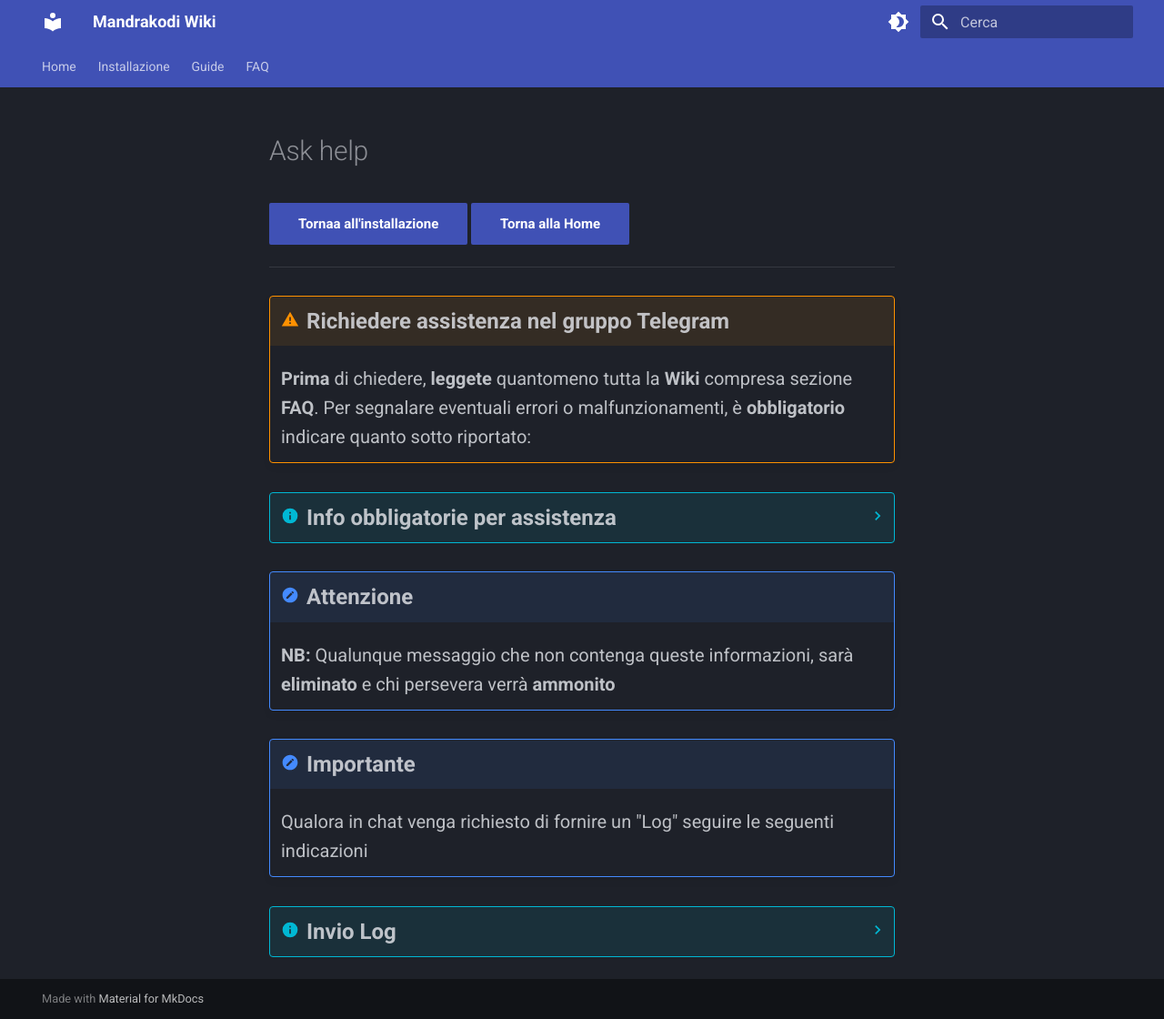
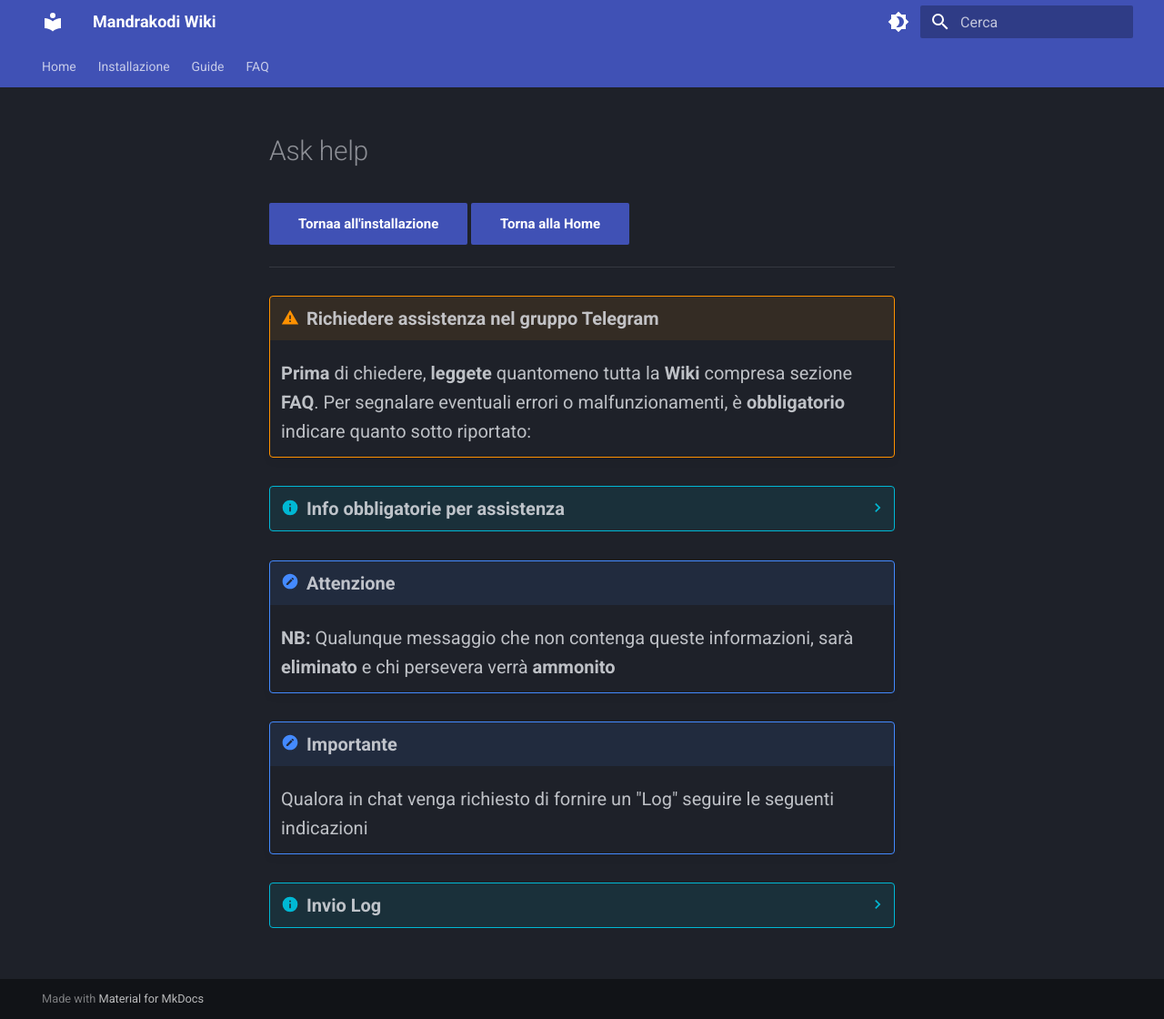
Before and after one commit to campipaolo/Mandrakodi-Wiki, an MkDocs documentation site: the page built from docs/installazione/ask_help.md, in a window 1280 px wide and 1120 px high. Shown: the whole window at 91% size. Built offline with MkDocs 1.6.1 and Material for MkDocs 9.7.7, drawn with Linux system fonts in a browser that asks for light colours.

Commit message:
css
fix large text title box

```diff
--- a/docs/stylesheets/extra.css
+++ b/docs/stylesheets/extra.css
@@ -7,7 +7,7 @@
 /* Aumenta la dimensione del titolo del blocco (opzionale) */
 .md-typeset .admonition-title,
 .md-typeset summary {
-  font-size: 1.2rem;   /* Regola la dimensione del titolo a piacimento */
+  font-size: 1rem;   /* Regola la dimensione del titolo a piacimento */
 }
 
 /* Riduce la dimensione del testo semplice del corpo della pagina */
```
